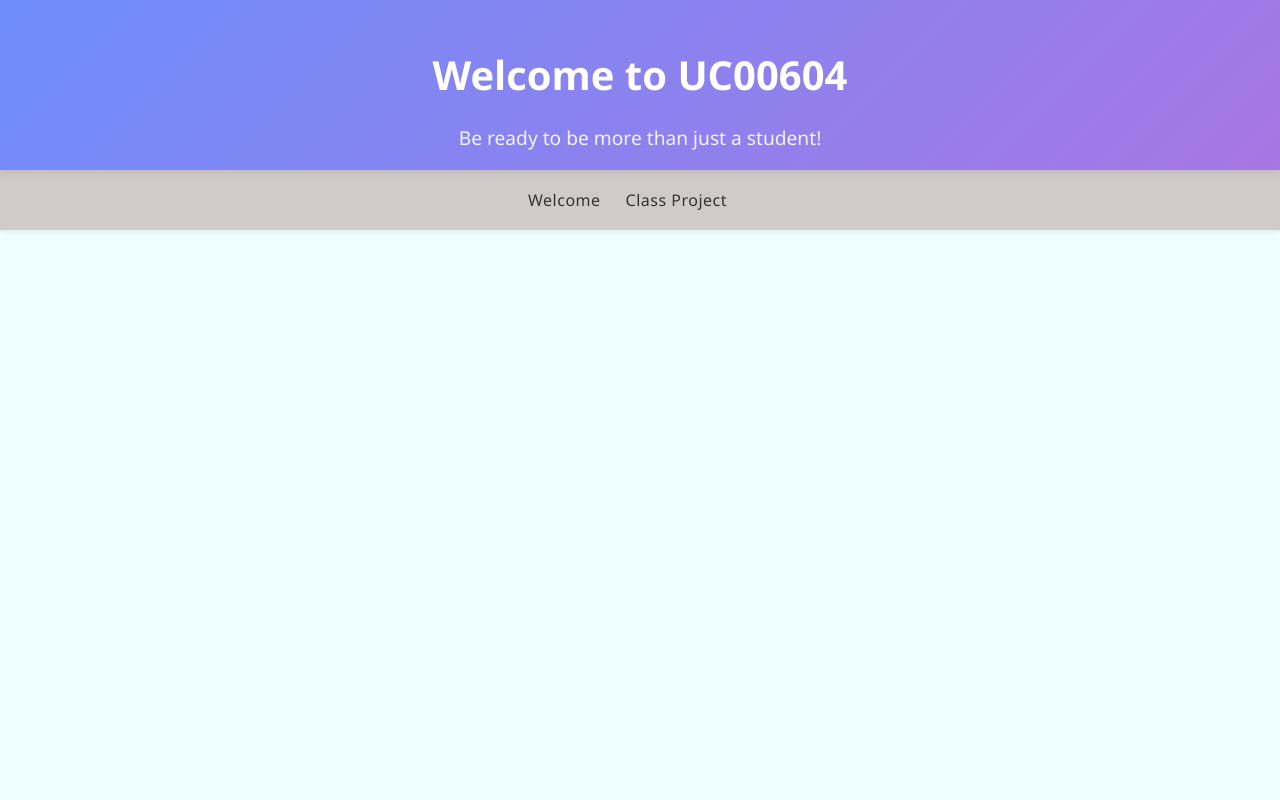
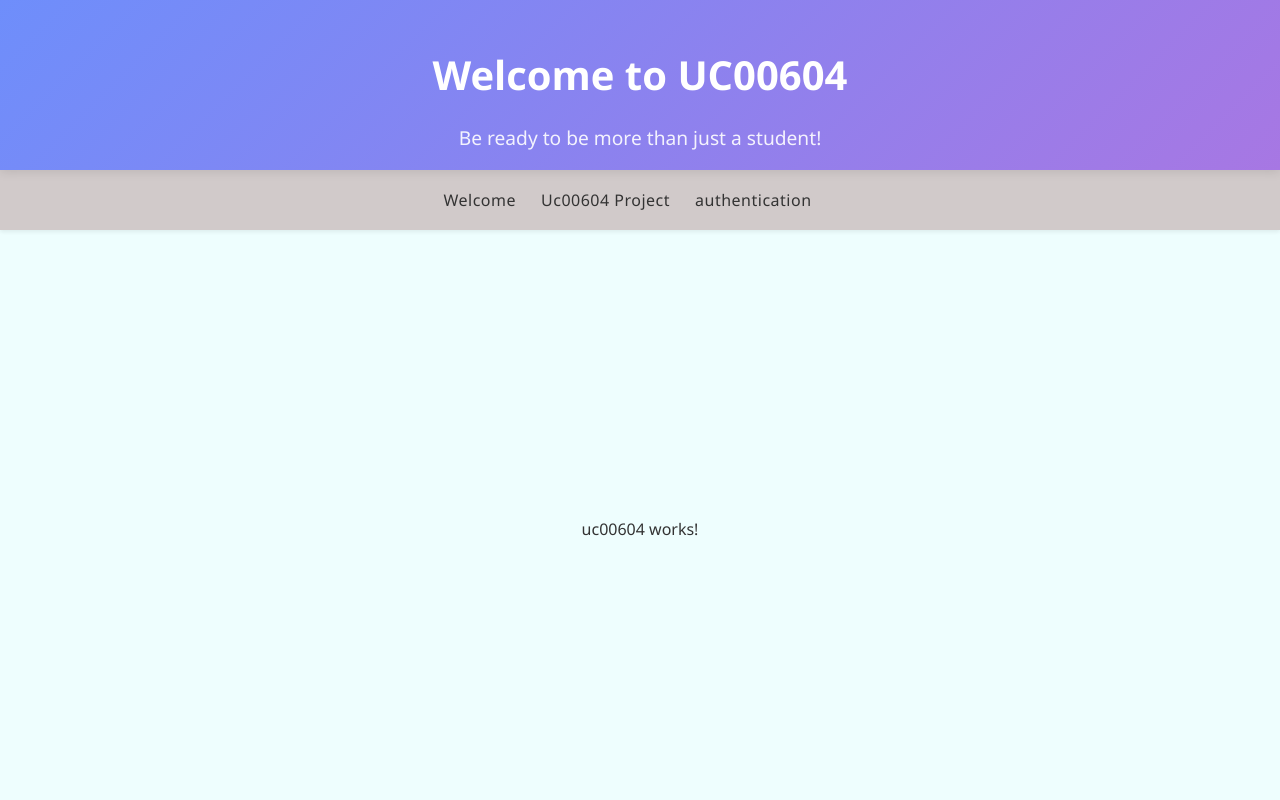
Before and after one commit to Filipabarreto/UC00604, an Angular app: page /pages/uc00604 in a window 1280 px wide. Before the commit this address led to /. Shown: the top 800 px of the page. Built offline with nearby package versions, Linux system fonts and the light colour scheme.

Commit message:
criacao componentes authentication e uc00604

```diff
--- a/src/app/app.routes.ts
+++ b/src/app/app.routes.ts
@@ -1,3 +1,13 @@
 import { Routes } from '@angular/router';
+import { Uc00604 } from './pages/uc00604/uc00604';
 
-export const routes: Routes = [];
+export const routes: Routes = [
+  /**nossa primeira rota */
+  {path:'', redirectTo:'welcome', pathMatch:'full'},
+  {path:'welcome', loadComponent:() => import('./pages/welcome/welcome').then(c => c.Welcome)},
+  {path:"pages/authentication", loadComponent:() => import('./pages/authentication/authentication').then(c => c.Authentication)},
+  /**rota padrao sem lazyload */
+  {path:"pages/uc00604", component:Uc00604},
+/**nossa ultima rota */
+  {path:'**', loadComponent:() => import('./pages/welcome/welcome').then(filipa => filipa.Welcome)},
+];
--- a/src/app/componentes/header/header.html
+++ b/src/app/componentes/header/header.html
@@ -8,8 +8,9 @@
   </div>
   <div class="nav-content">
     <!-- Link à esquerda -->
-    <a routerLink="/class/Welcome" class="logo-link">Welcome</a>
-    <a routerLink="/class/project" class="logo-link">Class Project</a>
+    <a routerLink="/Welcome" class="logo-link">Welcome</a>
+    <a routerLink="/pages/uc00604" class="logo-link">Uc00604 Project</a>
+     <a routerLink="/pages/authentication" class="logo-link">authentication</a>
 
     <!-- Espaço para outros elementos à direita se necessário -->
     <div class="spacer"></div>
--- /dev/null
+++ b/src/app/pages/authentication/authentication.html
@@ -0,0 +1 @@
+<p>authentication works!</p>
--- /dev/null
+++ b/src/app/pages/authentication/authentication.ts
@@ -0,0 +1,11 @@
+import { Component } from '@angular/core';
+
+@Component({
+  selector: 'app-authentication',
+  imports: [],
+  templateUrl: './authentication.html',
+  styleUrl: './authentication.css',
+})
+export class Authentication {
+
+}
--- /dev/null
+++ b/src/app/pages/uc00604/uc00604.html
@@ -0,0 +1 @@
+<p>uc00604 works!</p>
--- /dev/null
+++ b/src/app/pages/uc00604/uc00604.ts
@@ -0,0 +1,11 @@
+import { Component } from '@angular/core';
+
+@Component({
+  selector: 'app-uc00604',
+  imports: [],
+  templateUrl: './uc00604.html',
+  styleUrl: './uc00604.css',
+})
+export class Uc00604 {
+
+}
```
Also changed, not shown: src/app/pages/authentication/authentication.css (added), src/app/pages/uc00604/uc00604.css (added), 2 other files (tests, documents, lock files or other folders).
